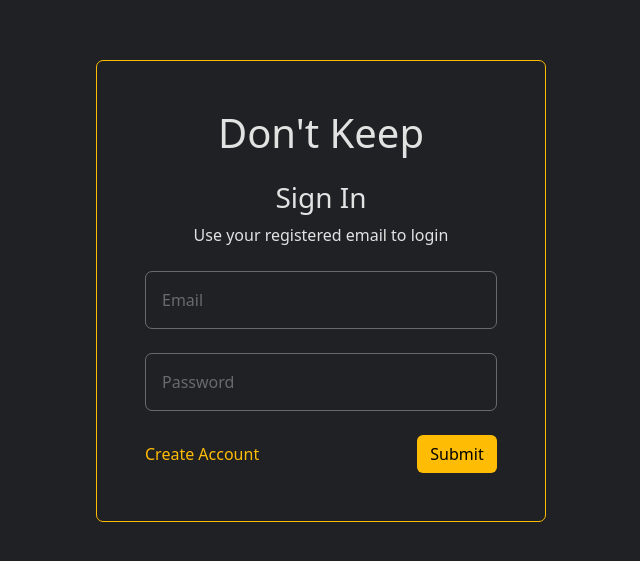
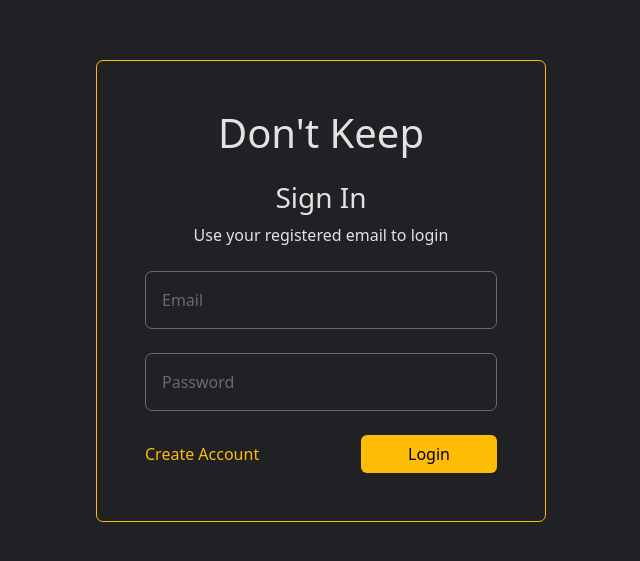
Before and after one commit to akshat2503/Dont-Keep-Frontend, a React (Create React App) app: page /#/login in a window 1280 px wide. Shown: the part 109-670 px from the top of the page, without its empty margins (319-959 px from the left). Built offline with nearby package versions, Linux system fonts and the light colour scheme; no server answers; the HTML template or start-up script is replaced by a standard one.

Commit message:
Added validations to login and register

```diff
--- a/src/components/Login.css
+++ b/src/components/Login.css
@@ -26,7 +26,7 @@
 .submit-btn {
     background-color: #ffbc04;
     color: black;
-    width: 5rem;
+    width: 8.5rem;
 }
 
 .submit-btn:hover {
--- a/src/components/Login.js
+++ b/src/components/Login.js
@@ -1,5 +1,6 @@
 import React, { useState } from 'react'
 import { useNavigate, Link } from 'react-router-dom';
+import { ToastContainer, toast } from 'react-toastify';
 import './Login.css'
 
 export default function Login() {
@@ -22,6 +23,8 @@ export default function Login() {
     if (json.success) {
       localStorage.setItem('token', json.authToken);
       navigate("/");
+    } else {
+      toast.error("Incorrect Credentials!", { position: "bottom-left", autoClose: 2000, hideProgressBar: true, closeOnClick: true, pauseOnHover: false, draggable: true, progress: undefined, theme: "dark", })
     }
   }
   const onChange = (e) => {
@@ -29,6 +32,7 @@ export default function Login() {
   }
   return (
     <div className='container d-flex flex-column align-items-center justify-content-center' style={{ height: '100vh' }}>
+      <ToastContainer />
       <div className="box-login p-5">
         <div className="top-text d-flex align-items-center flex-column">
           <h1 className='mb-4'>Don't Keep</h1>
@@ -45,8 +49,8 @@ export default function Login() {
           <div className="d-flex align-items-center justify-content-between">
             <Link to="/register" className='nav-link create-account'>Create Account</Link>
             <button type="submit" className="btn submit-btn">
-              <img width="20px" style={{display: `${loading? "": "none"}`}} src="https://i.gifer.com/origin/34/34338d26023e5515f6cc8969aa027bca.gif" alt="" />
-              <p style={{margin: "0", display: `${loading? "none": ""}`}}>Submit</p>
+              <img width="20px" style={{ display: `${loading ? "" : "none"}` }} src="https://i.gifer.com/origin/34/34338d26023e5515f6cc8969aa027bca.gif" alt="" />
+              <p style={{ margin: "0", display: `${loading ? "none" : ""}` }}>Login</p>
             </button>
           </div>
         </form>
--- a/src/components/Register.js
+++ b/src/components/Register.js
@@ -1,12 +1,15 @@
 import React, { useState } from 'react'
 import { useNavigate, Link } from 'react-router-dom';
+import { ToastContainer, toast } from 'react-toastify';
 import './Login.css'
 
 export default function Register() {
 
     const [credentials, setCredentials] = useState({ name: "", email: "", password: "" });
+    const [loading, setLoading] = useState(false);
     let navigate = useNavigate();
     const handleSubmit = async (e) => {
+        setLoading(true);
         e.preventDefault();
         const apiUrl = process.env.REACT_APP_API_BASE_URL || 'http://localhost:5000'
         const response = await fetch(`${apiUrl}/api/auth/createuser`, {
@@ -17,9 +20,12 @@ export default function Register() {
             body: JSON.stringify({ name: credentials.name, email: credentials.email, password: credentials.password })
         });
         const json = await response.json();
+        setLoading(false);
         if (json.success) {
             localStorage.setItem('token', json.authToken);
             navigate("/");
+        } else {
+            toast.error("User already exists!", { position: "bottom-left", autoClose: 2000, hideProgressBar: true, closeOnClick: true, pauseOnHover: false, draggable: true, progress: undefined, theme: "dark", })
         }
     }
     const onChange = (e) => {
@@ -28,6 +34,7 @@ export default function Register() {
 
     return (
         <div className='container d-flex flex-column align-items-center justify-content-center' style={{ height: '100vh' }}>
+            <ToastContainer />
             <div className="box-login p-5">
                 <div className="top-text d-flex align-items-center flex-column">
                     <h1 className='mb-3'>Don't Keep</h1>
@@ -42,11 +49,14 @@ export default function Register() {
                         <input type="email" className="email-input p-3" name="email" placeholder='Email' onChange={onChange} value={credentials.email} required />
                     </div>
                     <div className="mb-2">
-                        <input type="password" className="email-input p-3" name="password" placeholder='Password' onChange={onChange} value={credentials.password} required />
+                        <input type="password" className="email-input p-3" name="password" placeholder='Password' onChange={onChange} value={credentials.password} required minLength={5}/>
                     </div>
                     <div className="d-flex align-items-center justify-content-between">
                         <Link to="/login" className='nav-link create-account'>Login</Link>
-                        <button type="submit" className="btn submit-btn">Create Account</button>
+                        <button type="submit" className="btn submit-btn">
+                            <img width="20px" style={{ display: `${loading ? "" : "none"}` }} src="https://i.gifer.com/origin/34/34338d26023e5515f6cc8969aa027bca.gif" alt="" />
+                            <p style={{ margin: "0", display: `${loading ? "none" : ""}` }}>Create Account</p>
+                        </button>
                     </div>
                 </form>
             </div>
```
